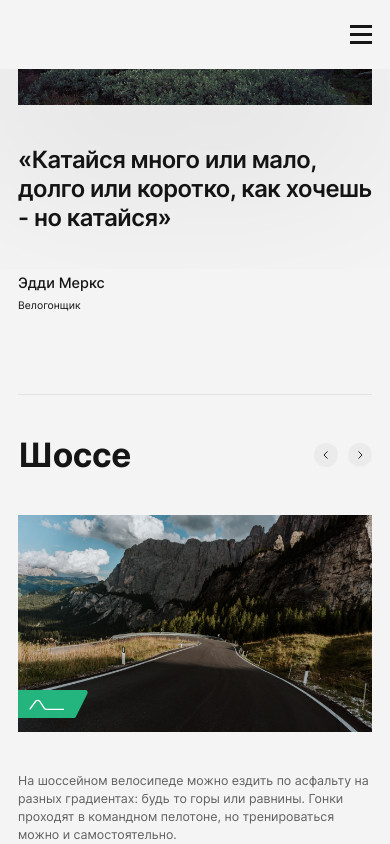
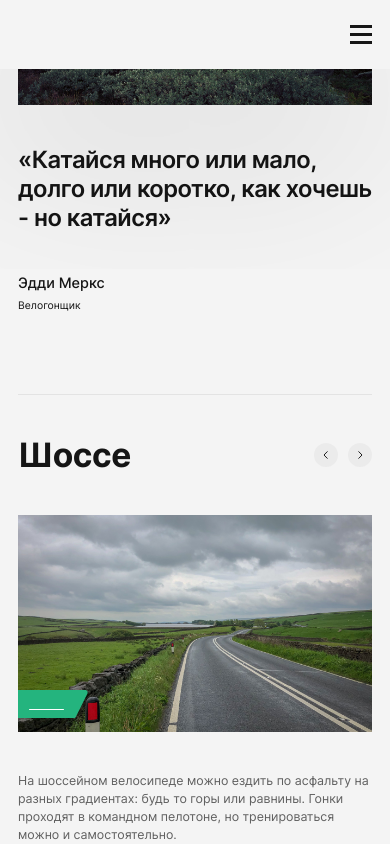
Before and after one commit to SpamJacket/Cycling, a website built with webpack: page src/index.html in a window 390 px wide. Both pictures are taken after a click on the button 326 px from the left and 1481 px from the top of the page. Shown: the part 1027-1871 px from the top of the page. Built offline with nearby package versions, Linux system fonts and the light colour scheme.

Commit message:
refac: change content paddings and roads block styling; feat: add a script for slider

```diff
--- a/src/blocks/content.scss
+++ b/src/blocks/content.scss
@@ -1,4 +1,21 @@
 .content {
   width: 100%;
   box-sizing: border-box;
+  padding-left: $sectionPadding;
+
+  @media screen and (max-width: 1439px) {
+    padding-left: 80px;
+  }
+
+  @media screen and (max-width: 1023px) {
+    padding-left: 60px;
+  }
+
+  @media screen and (max-width: 767px) {
+    padding-left: 40px;
+  }
+
+  @media screen and (max-width: 425px) {
+    padding-left: $sectionPaddingMobile;
+  }
 }
--- a/src/blocks/description.scss
+++ b/src/blocks/description.scss
@@ -3,22 +3,16 @@
   box-sizing: border-box;
   margin-top: 74px;
   padding-top: 20px;
-  padding-left: $sectionPadding;
-  aspect-ratio: 1440 / 856;
+  aspect-ratio: 1320 / 856;
   background: url("../images/description/forest.png") top 20px right no-repeat;
   background-size: 610px 836px;
 
   @media screen and (max-width: 1439px) {
-    padding-left: 80px;
     background-size: auto calc(836 / 856 * 100%);
   }
 
-  @media screen and (max-width: 1023px) {
-    padding-left: 60px;
-  }
-
   @media screen and (max-width: 767px) {
-    padding: 40px 40px 0;
+    padding: 40px 40px 0 0;
     display: grid;
     grid-template-columns: 1fr;
     grid-template-rows: 40px 1fr min-content 46px;
@@ -30,7 +24,7 @@
   }
 
   @media screen and (max-width: 458px) {
-    padding: 40px $sectionPaddingMobile 0;
+    padding: 40px $sectionPaddingMobile 0 0;
     grid-template-rows: 80px 1fr min-content 46px;
     min-height: 706px;
     background-size: auto 348px;
@@ -180,18 +174,18 @@
 
       @media screen and (max-width: 1439px) {
         bottom: calc(79 / 856 * 100%);
-        max-width: calc(810 / 1440 * 100%);
+        max-width: calc(810 / 1320 * 100%);
         min-height: calc(430 / 856 * 100%);
       }
 
       @media screen and (max-width: 767px) {
         bottom: calc((37 / 746 * 100%) + 180px);
-        max-width: calc(260 / 320 * 100%);
+        max-width: calc(260 / 302 * 100%);
         min-height: calc(300 / 746 * 100%);
       }
 
       @media screen and (max-width: 560px) {
-        max-width: calc(302 / 320 * 100%);
+        max-width: 100%;
       }
 
       @media screen and (max-width: 425px) {
--- a/src/blocks/quote.scss
+++ b/src/blocks/quote.scss
@@ -1,6 +1,6 @@
 .quote {
   box-sizing: border-box;
-  padding: 0 $sectionPadding;
+  padding: 0 $sectionPadding 0 0;
   margin-top: $sectionMargin;
   display: grid;
   grid-template-columns: minmax(284px, 650px) minmax(250px, 460px);
@@ -11,16 +11,16 @@
   column-gap: 80px;
 
   @media screen and (max-width: 1439px) {
-    padding: 0 80px;
+    padding: 0 80px 0 0;
   }
 
   @media screen and (max-width: 1023px) {
-    padding: 0 60px;
+    padding: 0 60px 0 0;
   }
 
   @media screen and (max-width: 767px) {
     padding: 20px 0 0;
-    margin: $sectionMarginMobile 40px 0;
+    margin: $sectionMarginMobile 40px 0 0;
     border-top: 1px $borderColorMobile solid;
     grid-template-columns: 1fr;
     grid-template-rows: 1fr repeat(2, min-content);
@@ -32,7 +32,7 @@
   }
 
   @media screen and (max-width: 425px) {
-    margin: $sectionMarginMobile 18px 0;
+    margin: $sectionMarginMobile 18px 0 0;
   }
 
   &__image {
--- a/src/blocks/roads.scss
+++ b/src/blocks/roads.scss
@@ -1,8 +1,8 @@
 .roads {
   box-sizing: border-box;
+  position: relative;
   overflow: hidden;
   margin-top: $sectionMargin;
-  padding-left: $sectionPadding;
   display: grid;
   grid-template-columns: 1fr;
   grid-template-rows: 60px repeat(2, min-content) 50px;
@@ -13,20 +13,12 @@
     "buttons";
   row-gap: 50px;
 
-  @media screen and (max-width: 1439px) {
-    padding-left: 80px;
-  }
-
-  @media screen and (max-width: 1023px) {
-    padding-left: 60px;
-  }
-
   @media screen and (max-width: 770px) {
-    padding: 0 40px;
+    padding-right: 40px;
   }
 
   @media screen and (max-width: 767px) {
-    margin: $sectionMarginMobile 40px 0;
+    margin: $sectionMarginMobile 40px 0 0;
     padding: 40px 0 0;
     border-top: 1px $borderColorMobile solid;
     grid-template-columns: repeat(2, minmax(142px, 343px));
@@ -39,7 +31,7 @@
   }
 
   @media screen and (max-width: 425px) {
-    margin: $sectionMarginMobile 18px 0;
+    margin: $sectionMarginMobile 18px 0 0;
   }
 
   &__title {
@@ -58,23 +50,26 @@
   }
 
   &__slider {
+    --image-number: 1;
     grid-area: slider;
     position: relative;
     display: flex;
     column-gap: 40px;
-    width: calc(650px * 4 + 120px);
+    width: 100%;
+    transform: translateX(calc((-1 * var(--image-number)) * (650px + 40px)));
+    transition: transform .5s linear;
 
     @media screen and (max-width: 1023px) {
-      width: calc(500px * 4 + 120px);
+      transform: translateX(calc((-1 * var(--image-number)) * (500px + 40px)));
     }
 
-    @media screen and (max-width: 1023px) {
-      width: calc((100vw - 80px) * 4 + 120px);
+    @media screen and (max-width: 767px) {
+      transform: translateX(calc((-1 * var(--image-number)) * ((100vw - 80px) + 40px)));
     }
 
     @media screen and (max-width: 425px) {
-      width: calc((100vw - 36px) * 4 + 54px);
       column-gap: 18px;
+      transform: translateX(calc((-1 * var(--image-number)) * ((100vw - 36px) + 18px)));
     }
   }
 
@@ -85,7 +80,7 @@
       width: 500px;
     }
 
-    @media screen and (max-width: 770px) {
+    @media screen and (max-width: 767px) {
       width: calc(100vw - 80px);
     }
 
@@ -95,9 +90,11 @@
   }
 
   &__gradient {
+    --gradient-url: url("../images/icons/highway.svg");
+    --gradient-size: 50px;
     position: absolute;
     left: 0;
-    bottom: 16px;
+    bottom: 116px;
     background: url("../images/icons/gradient.svg") left no-repeat;
     background-color: transparent;
     width: 100px;
@@ -107,27 +104,44 @@
     &::after {
       content: "";
       display: block;
-      background: url("../images/icons/highway.svg") bottom no-repeat;
-      background-size: 50px;
+      background: var(--gradient-url) bottom no-repeat;
+      background-size: var(--gradient-size);
       position: relative;
       top: 12px;
       left: 16px;
       width: 50px;
       height: 16px;
+      transition: background-size .25s linear;
+    }
+
+    @media screen and (max-width: 767px) {
+      bottom: 126px;
+    }
+
+    @media screen and (max-width: 659px) {
+      bottom: 110px;
+    }
+
+    @media screen and (max-width: 533px) {
+      bottom: 126px;
     }
 
     @media screen and (max-width: 425px) {
+      --gradient-size-mobile: 35px;
       width: 70px;
       height: 28px;
-      bottom: 14px;
 
       &::after {
-        background-size: 35px;
+        background-size: var(--gradient-size-mobile);
         top: 8px;
         left: 11px;
         width: 35px;
         height: 12px;
       }
+    }
+
+    @media screen and (max-width: 353px) {
+      bottom: 144px;
     }
   }
 
@@ -144,6 +158,9 @@
   }
 
   &__button {
+    cursor: url("../images/icons/pointer.svg"), pointer;
+    opacity: 1;
+    transition: opacity .3s ease-out;
     display: block;
     width: 50px;
     height: 50px;
@@ -164,5 +181,9 @@
       background-position: top 7px left 9px;
       background-size: 4.5px 10px;
     }
+
+    &:hover {
+      opacity: .6;
+    }
   }
 }
--- a/src/index.html
+++ b/src/index.html
@@ -54,12 +54,13 @@
           пелотоне, но тренироваться можно и самостоятельно.
         </p>
         <div class="roads__slider">
+          <img class="roads__image" src="./images/roads/tt.png" alt="Фотография равнины">
           <img class="roads__image" src="./images/roads/highway.png" alt="Фотография шоссе">
           <img class="roads__image" src="./images/roads/grevel.png" alt="Фотография бездорожья">
           <img class="roads__image" src="./images/roads/tt.png" alt="Фотография равнины">
           <img class="roads__image" src="./images/roads/highway.png" alt="Фотография шоссе">
-          <div class="roads__gradient"></div>
         </div>
+        <div class="roads__gradient"></div>
         <div class="roads__buttons">
           <button class="roads__button roads__button_type_previous" type="button" aria-label="Предыдущая дорога"></button>
           <button class="roads__button roads__button_type_next" type="button" aria-label="Следующая дорога"></button>
--- a/src/index.js
+++ b/src/index.js
@@ -1,4 +1,6 @@
 import './pages/index.scss';
 import initBurger from './scripts/burger.js';
+import initSlider from './scripts/slider.js';
 
 initBurger();
+initSlider();
--- /dev/null
+++ b/src/scripts/slider.js
@@ -0,0 +1,91 @@
+const roadsBlock = document.querySelector('.roads');
+let slider = roadsBlock.querySelector('.roads__slider');
+let newSlider = slider.cloneNode(true);
+const sliderGradient = roadsBlock.querySelector('.roads__gradient');
+const sliderButtonPrevious = roadsBlock.querySelector('.roads__button_type_previous');
+const sliderButtonNext = roadsBlock.querySelector('.roads__button_type_next');
+
+const sliderImages = [
+  {
+    src: './images/roads/tt.png',
+    alt: 'Фотография равнины',
+    gradient: '../images/icons/tt.svg'
+  },
+  {
+    src: './images/roads/highway.png',
+    alt: 'Фотография шоссе',
+    gradient: '../images/icons/highway.svg'
+  },
+  {
+    src: './images/roads/grevel.png',
+    alt: 'Фотография бездорожья',
+    gradient: '../images/icons/grevel.svg'
+  },
+  {
+    src: './images/roads/tt.png',
+    alt: 'Фотография равнины',
+    gradient: '../images/icons/tt.svg'
+  },
+  {
+    src: './images/roads/highway.png',
+    alt: 'Фотография шоссе',
+    gradient: '../images/icons/highway.svg'
+  }
+];
+
+let flag = 1;
+
+function renderLeftHiddenImages() {
+  newSlider.style.setProperty('--image-number', 0);
+  slider.replaceWith(newSlider);
+  slider = roadsBlock.querySelector('.roads__slider');
+  newSlider = slider.cloneNode(true);
+  flag = 0;
+}
+
+function renderRightHiddenImages() {
+  newSlider.style.setProperty('--image-number', 3);
+  slider.replaceWith(newSlider);
+  slider = roadsBlock.querySelector('.roads__slider');
+  newSlider = slider.cloneNode(true);
+  flag = 3;
+}
+
+function swipeLeft() {
+  sliderButtonNext.removeEventListener('click', swipeLeft);
+  slider.style.setProperty('--image-number', flag + 1);
+  flag += 1;
+  sliderGradient.style.setProperty('--gradient-size-mobile', 0);
+  sliderGradient.style.setProperty('--gradient-size', 0);
+  setTimeout(() => {
+    sliderGradient.style.setProperty('--gradient-url', `url("${sliderImages[flag].gradient}")`);
+    sliderGradient.style.setProperty('--gradient-size-mobile', '35px');
+    sliderGradient.style.setProperty('--gradient-size', '50px');
+    if(flag === 3) {
+      setTimeout(renderLeftHiddenImages, 250);
+    }
+    sliderButtonNext.addEventListener('click', swipeLeft);
+  }, 250);
+}
+
+function swipeRight() {
+  sliderButtonPrevious.removeEventListener('click', swipeRight);
+  slider.style.setProperty('--image-number', flag - 1);
+  flag -= 1;
+  sliderGradient.style.setProperty('--gradient-size-mobile', 0);
+  sliderGradient.style.setProperty('--gradient-size', 0);
+  setTimeout(() => {
+    sliderGradient.style.setProperty('--gradient-url', `url("${sliderImages[flag].gradient}")`);
+    sliderGradient.style.setProperty('--gradient-size-mobile', '35px');
+    sliderGradient.style.setProperty('--gradient-size', '50px');
+    if(flag === 0) {
+      setTimeout(renderRightHiddenImages, 250);
+    }
+    sliderButtonPrevious.addEventListener('click', swipeRight);
+  }, 250);
+}
+
+export default function initSlider() {
+  sliderButtonNext.addEventListener('click', swipeLeft);
+  sliderButtonPrevious.addEventListener('click', swipeRight);
+}
```
